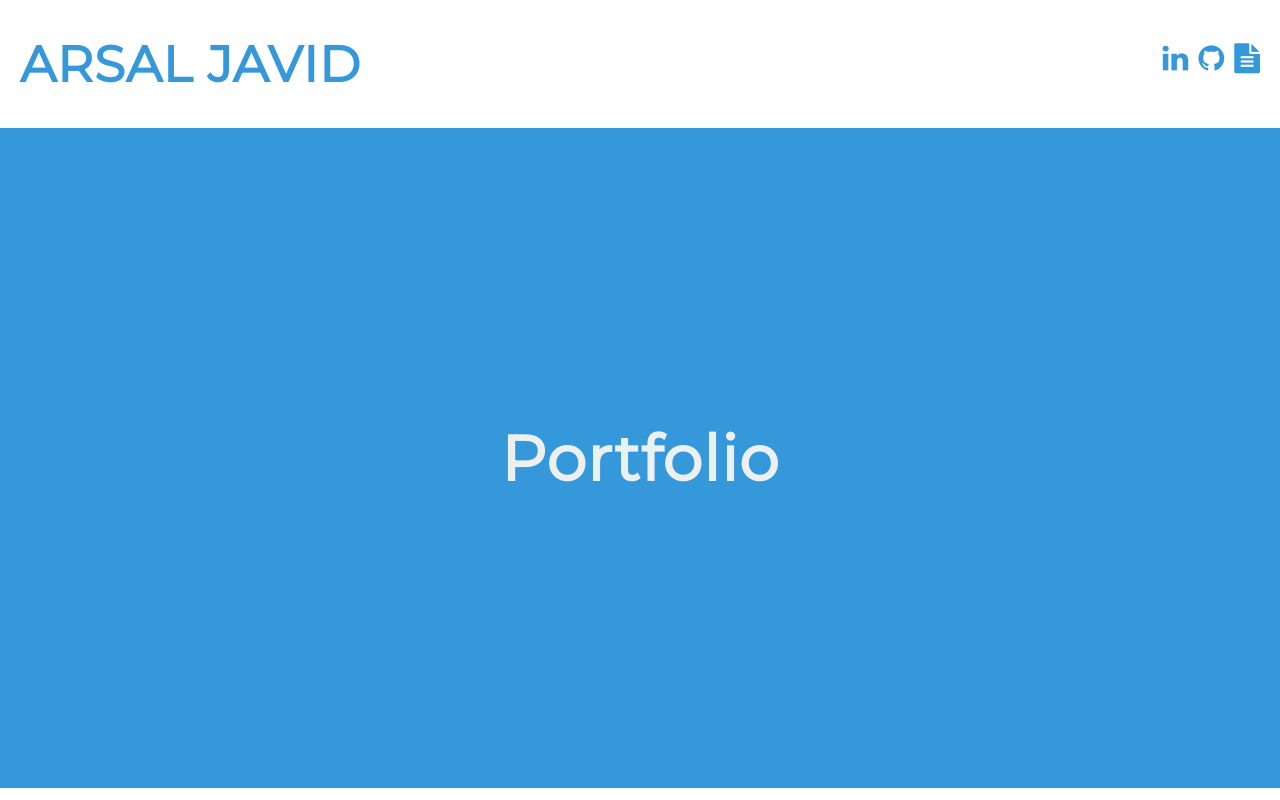
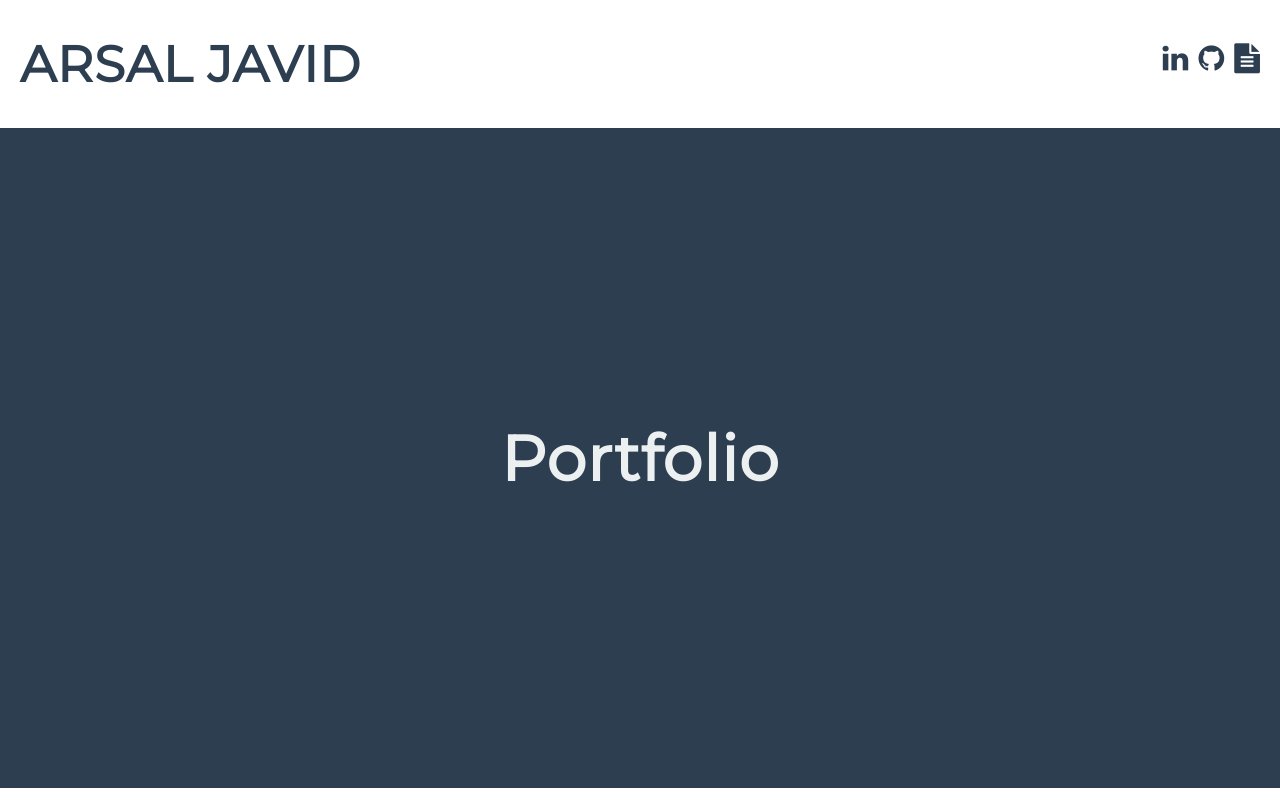
Before and after one commit to ArsalJavid1988/my-portfolio, a React app: page / in a window 1280 px wide. Shown: the top 800 px of the page. Built offline with nearby package versions, Linux system fonts and the light colour scheme.

Commit message:
Colour Change

```diff
--- a/index.html
+++ b/index.html
@@ -11,7 +11,7 @@
 
   <body>
     <main class="overflow--auto">
-      <h1 class="color--skyBlue section__heading--largest">
+      <h1 class="color--darkBlue section__heading--largest">
         <!--Your name goes here -->
         ARSAL JAVID
       </h1>
@@ -22,7 +22,7 @@
 
         <!-- Link to Linked In profile -->
         <li class="socialWrapper">
-          <a class="color--skyBlue social"
+          <a class="color--darkBlue social"
              title="LinkedIn Profile"
              target="_blank"
              href="https://www.linkedin.com/in/arsaljavid">
@@ -31,8 +31,8 @@
         </li>
 
         <!-- Link to GitHub profile -->
-        <li class="socialWrapper color--skyBlue">
-          <a class="social color--skyBlue"
+        <li class="socialWrapper color--darkBlue">
+          <a class="social color--darkBlue"
              title="GitHub Profile"
              target="_blank"
              href="https://github.com/ArsalJavid1988">
@@ -42,7 +42,7 @@
 
         <!-- Link to resume, probably a .pdf -->
         <li class="socialWrapper">
-          <a class="social color--skyBlue"
+          <a class="social color--darkBlue"
              title="Resume"
              href="ArsalJavid.pdf">
             <i class="fa fa-file-text"></i>
@@ -51,7 +51,7 @@
       </ul>
     </main>
 
-    <section class="background--skyBlue section">
+    <section class="background--darkBlue section">
       <h2 class="color--cloud margin--none section__text--centered">
         Portfolio
       </h2>
@@ -59,7 +59,7 @@
 
     <div id="example-work"></div>
 
-    <section class="background--skyBlue section">
+    <section class="background--darkBlue section">
       <h2 class="color--cloud margin--none section__text--centered">
         About Me
       </h2>
--- a/styles/main.css
+++ b/styles/main.css
@@ -24,8 +24,17 @@
   background-color: rgb(52, 152, 219);
 }
 
+
+.background--darkBlue {
+  background-color: rgb(44, 62, 80);
+}
+
 .color--skyBlue {
   color: rgb(52, 152, 219);
+}
+
+.color--darkBlue {
+  color: rgb(44, 62, 80);
 }
 
 .color--cloud {
```
